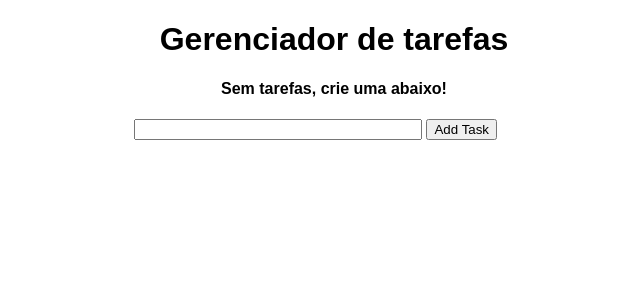
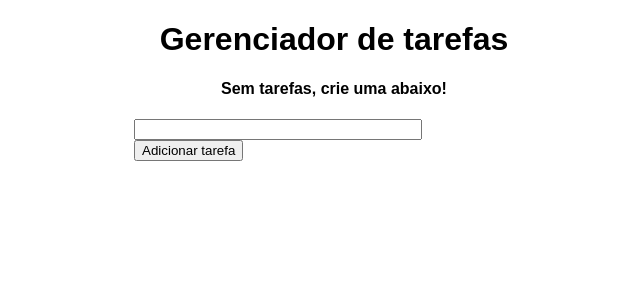
Before and after one commit to glauconeto/TaskManager, a Flask app: page / in a window 1280 px wide. Shown: the top 300 px of the page, without its empty margins (306-946 px from the left). Run offline with Flask 2, Linux system fonts and the light colour scheme; data that the repository does not hold is empty.

Commit message:
editei o requirements.txt

```diff
--- a/templates/index.html
+++ b/templates/index.html
@@ -32,7 +32,7 @@
     {% endif %}
     <form action="/" method="POST">
         <input type="text" name="content" id="content">
-        <input type="submit" value="Add Task">
+        <input type="submit" value="Adicionar tarefa">
     </form>
 </div>
 {% endblock %}
```
Also changed, not shown: test.db (deleted).
